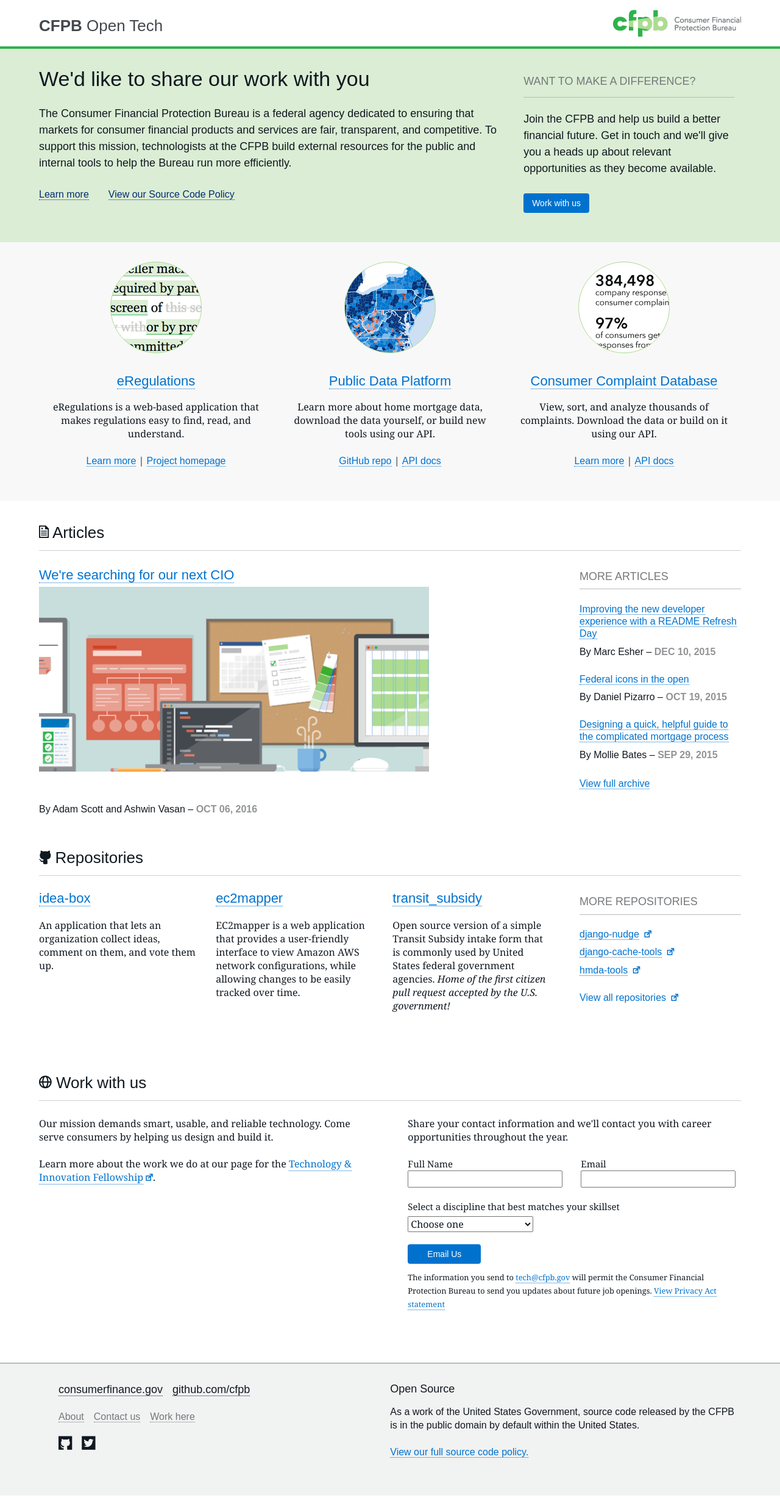
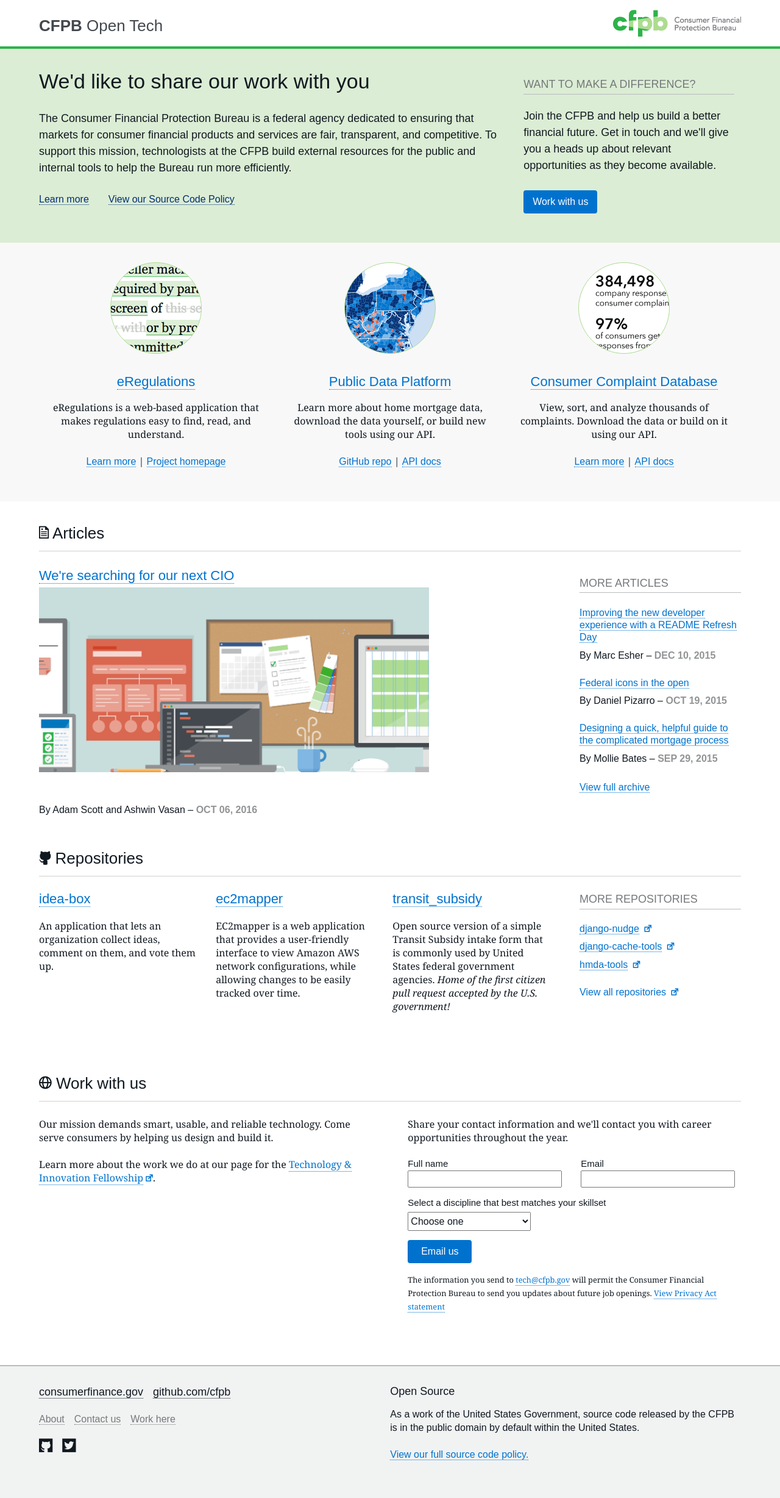
Before and after one commit to cfpb/cfpb.github.io, a Jekyll site: the page built from index.html, in a window 1280 px wide. Shown: the whole page at 61% size. Built offline with Jekyll 4.4.1, drawn with Linux system fonts in a browser that asks for light colours; nearby versions of some CDN libraries; some web fonts are replaced.

Commit message:
Add employment interest form to article sidebar
And do some general CSS cleanup along the way

```diff
--- a/css/site.css
+++ b/css/site.css
@@ -209,32 +209,6 @@
     border: 0;
 }
 
-.recruit-form label,
-.recruit-form input {
-    display: inline-block;
-}
-
-.recruit-form label {
-    font-size: .9375em;
-}
-
-.recruit_chunk {
-    margin-bottom: 20px;
-    display: inline-block;
-}
-
-.recruit-form select {
-    display: block;
-    margin-top: 5px;
-}
-
-.recruit_submit.btn {
-    display: block;
-    width: 120px;
-    text-align: center;
-    margin-bottom: 10px;
-}
-
 
 /* QUOTES */
 
@@ -406,15 +380,14 @@
   -webkit-box-sizing: border-box;
   -moz-box-sizing: border-box;
   box-sizing: border-box;
-  padding: 0.57142857em 1em;
+  padding: 0.625em 0.9375em; /* 10/16, 15/16 */
   border: 0;
-  border-radius: 0.28571429em;
+  border-radius: 0.25em; /* 4/16 */
   margin: 0;
   vertical-align: middle;
   font-family: "AvenirNextLTW01-Medium", "Avenir Next W01", Arial, sans-serif;
   font-style: normal;
   font-weight: 500;
-  font-size: .875em;
   line-height: normal;
   text-decoration: none;
   cursor: pointer;
@@ -645,7 +618,6 @@
     margin-bottom: 0.79411764705882em; /* 27/34 */
     font-family: "Avenir Next W01", Arial, sans-serif;
     font-weight: 500;
-    line-height: 1;
 }
 .intro a,
 .content-header a {
@@ -817,7 +789,11 @@
     font-family: "Avenir Next W01", Arial, sans-serif;
 }
 .footer-links ul {
+    padding-left: 0;
     list-style: none;
+}
+.footer-links li:first-child {
+    margin-left: 0;
 }
 .footer-links_primary a {
     border-bottom-color: #101820;
@@ -890,6 +866,45 @@
 }
 
 
+/* RECRUITMENT FORM */
+
+.recruit-form label,
+.recruit-form input {
+    display: block;
+}
+
+.recruit-form label {
+    font-family: "Avenir Next W01", Arial, sans-serif;
+    font-size: 0.9375em; /* 15/16 */
+}
+
+.recruit-form input {
+    width: 100%;
+}
+
+.recruit-form select {
+    padding: 5px 10px 5px 0;
+    font-family: "Avenir Next W01", Arial, sans-serif;
+}
+
+.recruit_chunk {
+    margin-bottom: 0.9375em; /* 15/16 */
+    /*display: inline-block;*/
+}
+
+.recruit-form select {
+    display: block;
+    margin-top: 0.3125em; /* 5/16 */
+}
+
+.recruit_submit {
+    display: block;
+    width: 100%;
+    margin-bottom: 0.9375em; /* 15/16 */
+    text-align: center;
+}
+
+
 
 /* MEDIA QUERIES */
 
@@ -909,7 +924,7 @@
         margin: 1.5em 0 1em 0;
     }
     .sidebar_head {
-        margin-top: 2em;
+        margin-top: 2.5em; /* 45px / 18px */
     }
 }
 
@@ -931,6 +946,9 @@
     }
     .sidebar_head {
         margin-top: 0;
+    }
+    .recruit_submit {
+        width: 6.5625em; /* 105/16 */
     }
 }
 
@@ -1014,11 +1032,7 @@
         margin-left: 3%;
     }
     .sidebar_head {
-        line-height: 1.77777777777778; /* 32/18 - aligns baseline with article title */
-    }
-
-    .hero .sidebar_head {
-        line-height: 2.333333333; /* 42/18 */
+        margin-top: 0.8333333333em; /* 15/18 - aligns baseline with article title */
     }
     .content {
         overflow: hidden;
@@ -1026,6 +1040,9 @@
     .content-body {
         position: relative;
         margin: 0 auto;
+    }
+    .job-half .recruit_chunk {
+        display: inline-block;
     }
     .entry__single {
         width: 67%;
@@ -1040,6 +1057,9 @@
         padding: 2em 0 2em 2em;
         margin-left: 0;
         background: #F8F8F8;
+    }
+    .recruit-form__sidebar {
+        margin-top: 3.75em; /* 60/16 */
     }
     .content-body:after {
         content: '';
@@ -1080,9 +1100,6 @@
         float: left;
         margin-left: 1em;
     }
-    .footer-links li:first-child {
-        margin-left: 0;
-    }
 
     .pull-r {
         display: block;
@@ -1097,12 +1114,12 @@
         float: right;
     }
 
-    .recruit_chunk__name,
-    .recruit_chunk__email {
+    .job-half .recruit_chunk__name,
+    .job-half .recruit_chunk__email {
         width: 46.5%;
     }
 
-    .recruit_chunk__email {
+    .job-half .recruit_chunk__email {
         margin-left: 5%;
     }
 }
--- a/index.html
+++ b/index.html
@@ -252,7 +252,7 @@
                             </p>
                             <div class="recruit_chunk recruit_chunk__name">
                                 <label class="recruit_fullname" for="recruit-name">
-                                    Full Name
+                                    Full name
                                 </label>
                                 <input type="text" id="recruit-name" class="js-recruit-name" name="fullname">
                             </div>
@@ -269,7 +269,7 @@
                                 </label>
                                 <select id="discipline" name="discipline" class="js-recruit-discipline">
                                     <option value="">Choose one</option>
-                                    <option value="Graphic Design">Graphic Design</option>
+                                    <option>Graphic Design</option>
                                     <option>Interaction Design</option>
                                     <option>User Experience</option>
                                     <option>Content Strategy</option>
@@ -281,7 +281,7 @@
                                 </select>
                             </div>
 
-                            <a href="mailto:tech@cfpb.gov?subject=Interested in working in tech at CFPB&body=First name:%0D%0ALast name:%0D%0ADiscipline: %0D%0AResume:" class="btn btn-primary recruit_submit js-recruit-submit">Email Us</a>
+                            <a href="mailto:tech@cfpb.gov?subject=Interested in working in tech at CFPB&body=First name:%0D%0ALast name:%0D%0ADiscipline: %0D%0AResume:" class="btn btn-primary recruit_submit js-recruit-submit">Email us</a>
 
                             <p class="u-disclaimer"><small>The information you send to <a href="mailto:tech@cfpb.gov?subject=Interested in working in tech at CFPB">tech@cfpb.gov</a> will permit the Consumer Financial Protection Bureau to send you updates about future job openings. <a href="privacy-act-statement/">View Privacy Act statement</a></small></p>
                         </form>
```
Also changed, not shown: _layouts/post.html (+46 -0 lines).
